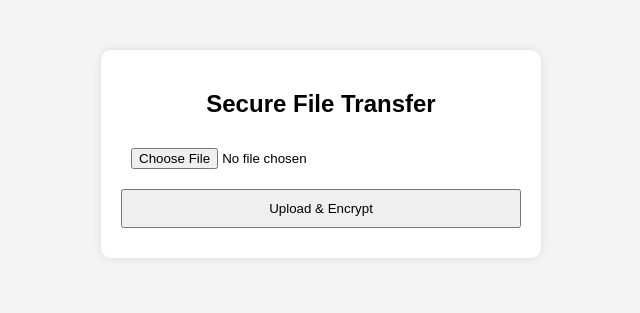
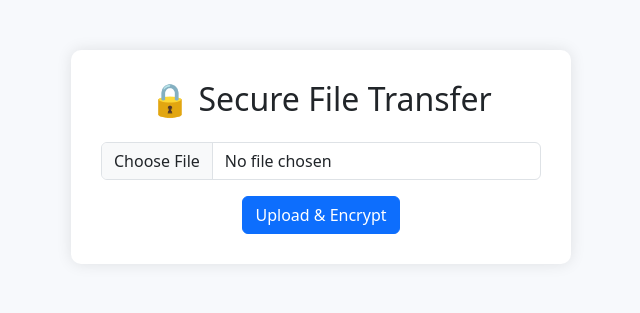
Before and after one commit to Gowtham0826/secure_file_transfer, a Flask app: page /upload in a window 1280 px wide. Shown: the top 313 px of the page, without its empty margins (319-959 px from the left). Run offline with Flask 2, Linux system fonts and the light colour scheme; the visitor is signed in with stand-in values (Sample User, id 1).

Commit message:
Updated upload page with Bootstrap styling

```diff
--- a/templates/upload.html
+++ b/templates/upload.html
@@ -1,8 +1,32 @@
-{% extends "base.html" %}
-{% block content %}
-  <h2>Secure File Transfer</h2>
-  <form method="POST" enctype="multipart/form-data">
-    <input type="file" name="file" required>
-    <button type="submit">Upload & Encrypt</button>
-  </form>
-{% endblock %}
+<!DOCTYPE html>
+<html lang="en">
+<head>
+    <meta charset="UTF-8">
+    <title>Secure File Transfer</title>
+    <link href="https://cdn.jsdelivr.net/npm/bootstrap@5.3.2/dist/css/bootstrap.min.css" rel="stylesheet">
+    <style>
+        body {
+            background-color: #f7f9fc;
+            padding: 50px;
+        }
+        .container {
+            max-width: 500px;
+            background: white;
+            padding: 30px;
+            border-radius: 10px;
+            box-shadow: 0 0 15px rgba(0,0,0,0.1);
+        }
+    </style>
+</head>
+<body>
+    <div class="container text-center">
+        <h2 class="mb-4">🔒 Secure File Transfer</h2>
+        <form method="POST" enctype="multipart/form-data">
+            <div class="mb-3">
+                <input class="form-control" type="file" name="file" required>
+            </div>
+            <button class="btn btn-primary" type="submit">Upload & Encrypt</button>
+        </form>
+    </div>
+</body>
+</html>
```
